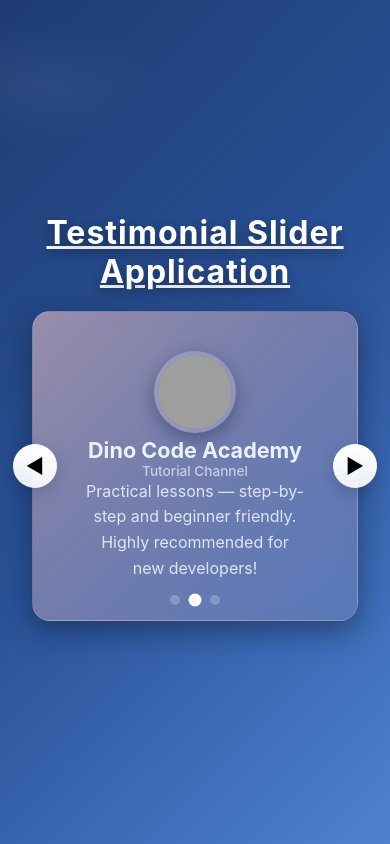
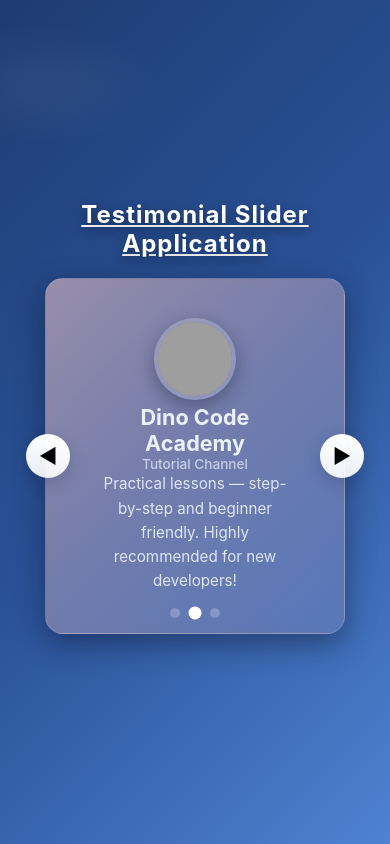
Before and after one commit to debug-node/My-Projects, a plain HTML site: page 20 Basic Project/13 Testimonial Application/index.html in a window 390 px wide. Drawn offline with Linux system fonts and the light colour scheme; grey boxes are pictures that could not be loaded.

Commit message:
Update styles for responsive design
Adjust wrapper width and add media queries for responsiveness.

```diff
--- a/20 Basic Project/13 Testimonial Application/style.css
+++ b/20 Basic Project/13 Testimonial Application/style.css
@@ -41,7 +41,7 @@ body {
 }
 
 .wrapper {
-    width: 100%;
+    width: min(90%, 600px);
     max-width: 600px;
     border-radius: 18px;
     padding: 2rem;
@@ -173,6 +173,23 @@ p {
     transition: all .45s cubic-bezier(.2, .8, .2, 1)
 }
 
+/* Mobile devices between 300px and 1000px */
+@media (min-width: 300px) and (max-width: 1000px) {
+
+    .project-title {
+        font-size: 1.5rem;
+    }
+
+    .wrapper {
+        width: min(92%, 520px);   /* ❌ 100% nahi */
+        padding: 1.4rem;
+    }
+
+    p {
+        font-size: 0.95rem;
+    }
+}
+
 @media(max-width:700px) {
     .wrapper {
         flex-direction: column;
```
